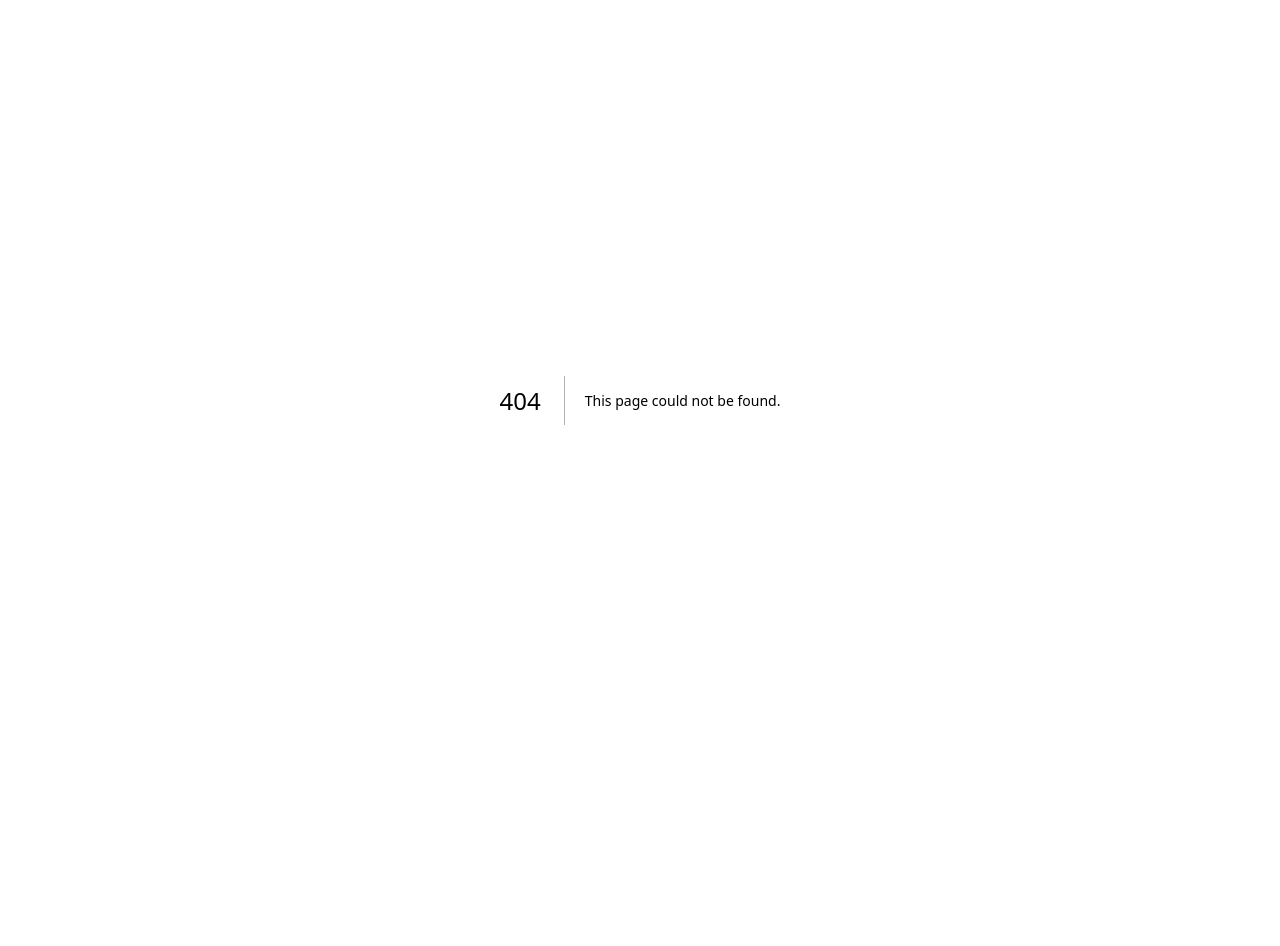
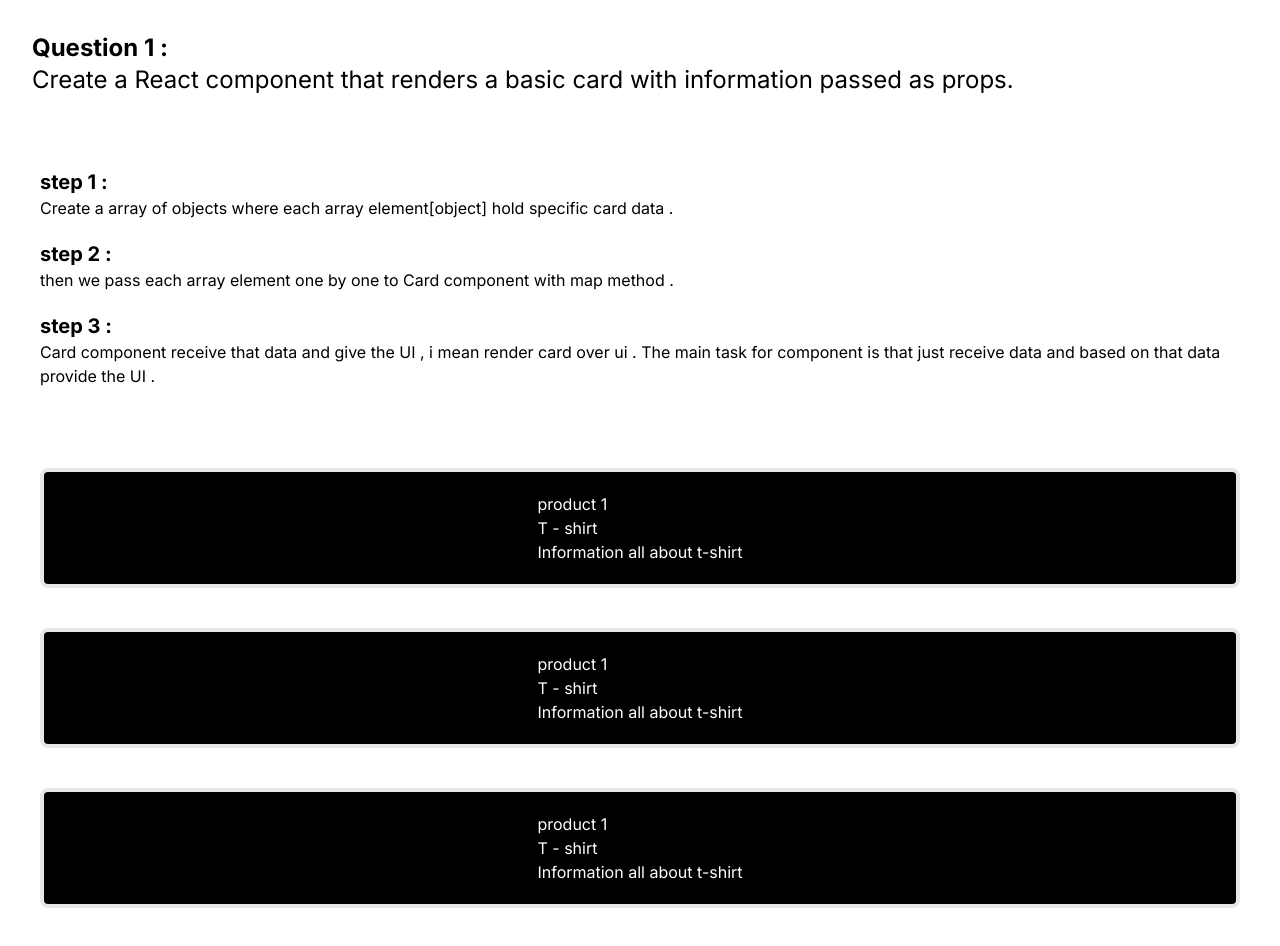
Before and after one commit to Sakib-203-15-3883/Learn-React-in-depth, a Next.js app: page /conceptual_practice in a window 1280 px wide. Before the commit this address had no page. Before the commit the page ends 800 px from the top, so only its background shows below. Built offline with nearby package versions, Linux system fonts and the light colour scheme.

Commit message:
inter view question 1

```diff
--- /dev/null
+++ b/src/app/conceptual_practice/page.jsx
@@ -0,0 +1,38 @@
+import Renders_Card from "@/components/conceptual_practice/question1/index";
+const Conceptual_practice = () => {
+  return (
+    <>
+      <div>
+        <h1 className="m-8  text-2xl">
+          <span className="font-bold">Question 1 :</span>
+          <br />
+          Create a React component that renders a basic card with information
+          passed as props.
+        </h1>
+        <ul className="m-5 p-5">
+          <li className="mt-5 mb-5">
+            <span className="font-bold text-xl">step 1 :</span>
+            <br />
+            Create a array of objects where each array element[object] hold
+            specific card data .
+          </li>
+
+          <li className="mt-5 mb-5">
+            <span className="font-bold text-xl">step 2 :</span>
+            <br />
+            then we pass each array element one by one to Card component  with map method .
+          </li>
+          <li className="mt-5 mb-5">
+            <span className="font-bold text-xl">step 3 :</span>
+            <br />
+            Card component receive that data and give the UI , i mean render card over ui . The main task for component is that just receive data and based on that data provide the UI .
+          </li>
+        </ul>
+
+        <Renders_Card />
+      </div>
+    </>
+  );
+};
+
+export default Conceptual_practice;
--- a/src/components/concept_list/index.js
+++ b/src/components/concept_list/index.js
@@ -36,6 +36,13 @@ export const learn_components = [
 
 export const BoxComponent_content = [
   {
+    title: "conceptual_practice. Try to solve so many  interview questions  ",
+
+    button_content: "Click Here To Learn",
+
+    link: "/conceptual_practice",
+  },
+  {
     title:
       "React Level 1 [ Learn All About components. Modularity, consistency , efficiency, maintainability ,  JSX , import & export statement , Dynamic and reuseable component ] ",
 
@@ -45,8 +52,7 @@ export const BoxComponent_content = [
   },
 
   {
-    title:
-      "To Do App   . [ I try to create this dummy ui with reusable components with modularity , consistancy , efficiency and maintainability ]  ",
+    title: "To Do App   ",
 
     button_content: "Click Here To Learn",
 
--- /dev/null
+++ b/src/components/conceptual_practice/question1/card.jsx
@@ -0,0 +1,15 @@
+const Card = ({ CardInformation }) => {
+  const { title, heading, content } = CardInformation;
+
+  return (
+    <>
+      <div className="grid place-content-center m-10 p-5 rounded-lg border-4 bg-black text-white">
+        <h1>{title}</h1>
+        <h3>{heading}</h3>
+        <p>{content}</p>
+      </div>
+    </>
+  );
+};
+
+export default Card;
--- /dev/null
+++ b/src/components/conceptual_practice/question1/index.jsx
@@ -0,0 +1,35 @@
+import Card from "./card";
+const Renders_Card = () => {
+  const CardInformation = [
+    {
+      title: "product 1",
+      heading: "T - shirt",
+      content: "Information all about t-shirt",
+    },
+
+    {
+      title: "product 1",
+      heading: "T - shirt",
+      content: "Information all about t-shirt",
+    },
+
+    {
+      title: "product 1",
+      heading: "T - shirt",
+      content: "Information all about t-shirt",
+    },
+  ];
+  return (
+    <>
+      {CardInformation.map((item, index) => {
+        return (
+          <>
+            <Card key={index} CardInformation={item} />
+          </>
+        );
+      })}
+    </>
+  );
+};
+
+export default Renders_Card;
```
